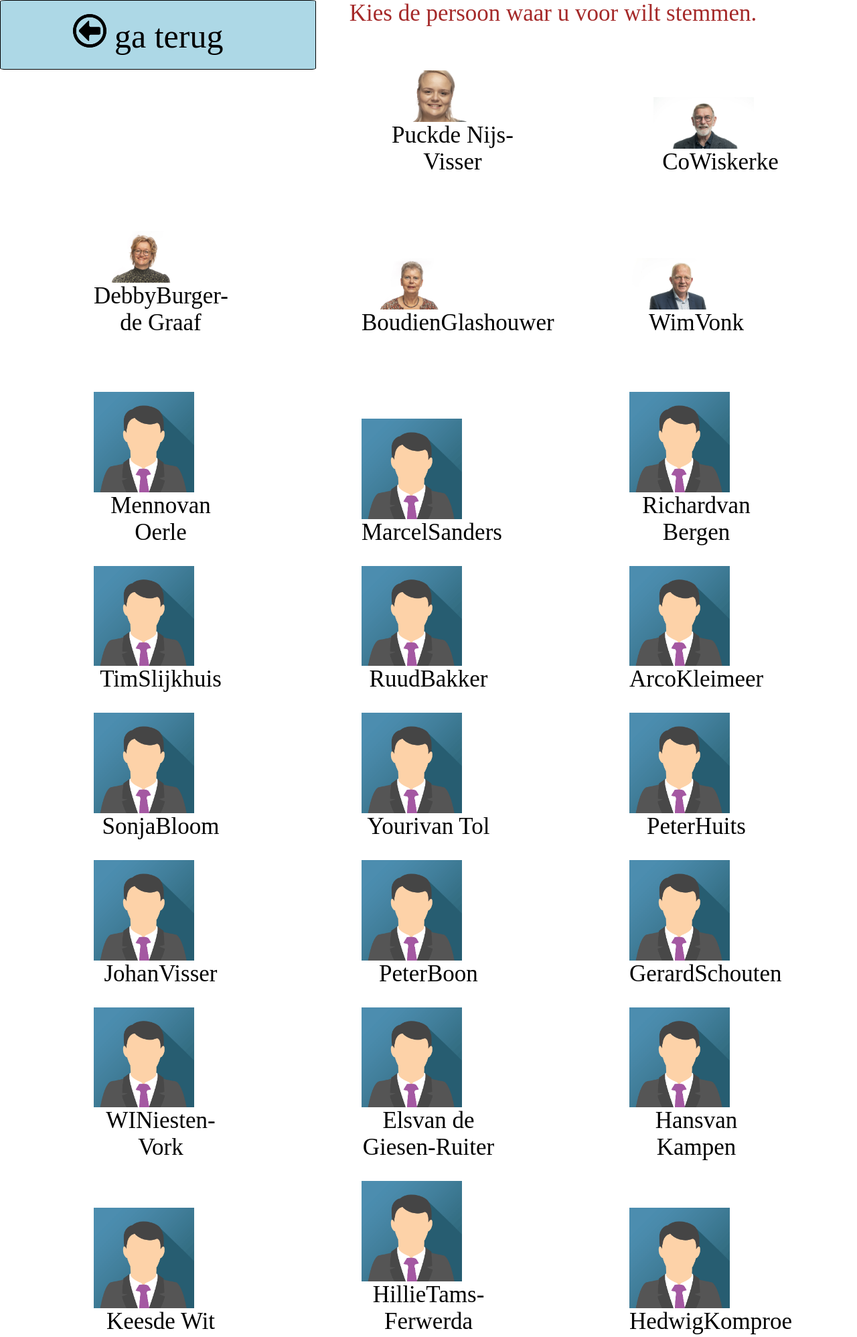
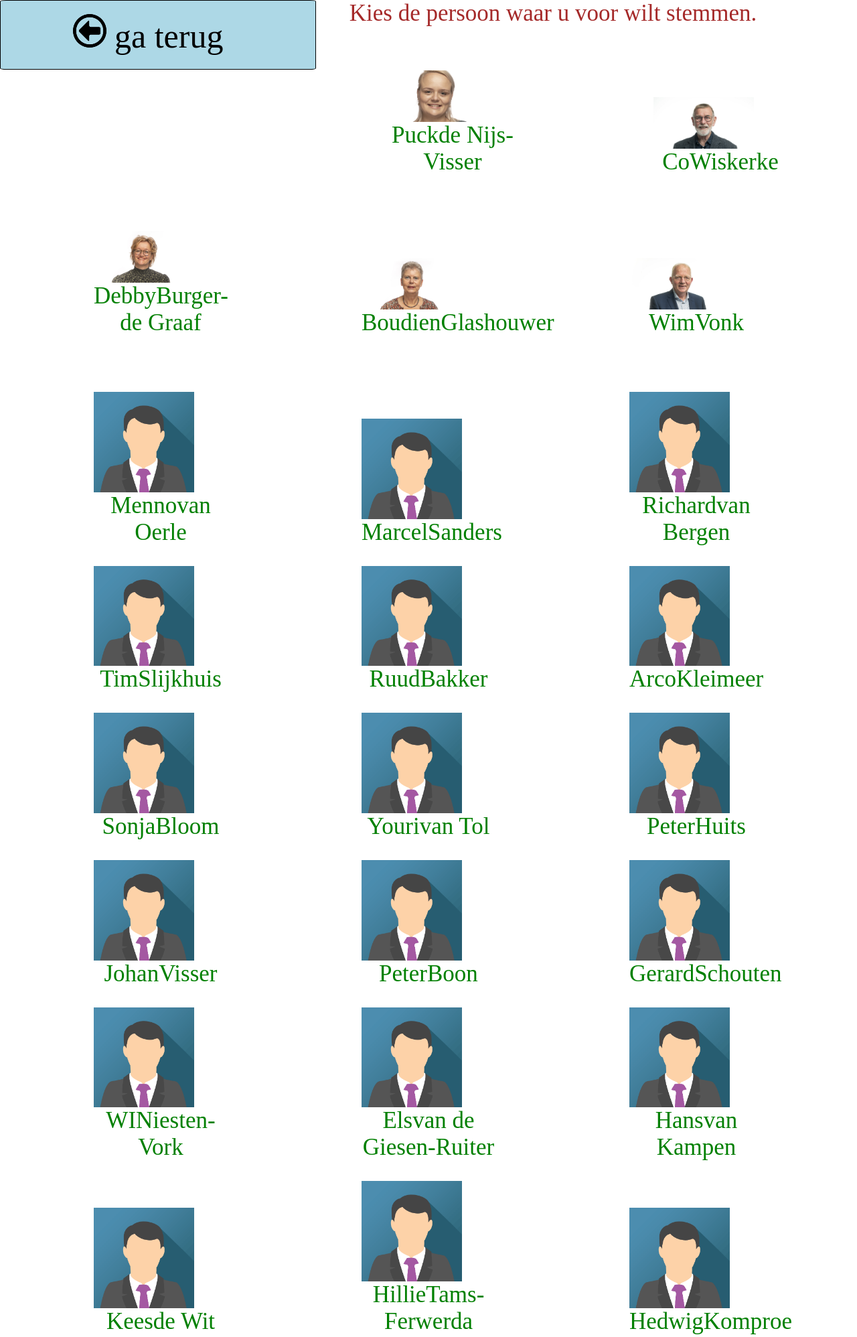
Before and after one commit to Daan7777/pro_coding, a PHP site: page /persoon.php?partij=1 in a window 1280 px wide. Shown: the top 1996 px of the page at 67% size. Run offline with PHP 8.4, Linux system fonts and the light colour scheme; the visitor is signed in with stand-in values (Sample User, id 1); data comes from the database, SQL or seed files in the repository.

Commit message:
persoon pagina gefixt

```diff
--- a/persoon.php
+++ b/persoon.php
@@ -48,7 +48,7 @@
             $filename = "./images/kandidaten/".$row['id'].".jpg";
             $exists = file_exists($filename);
             if ($exists == false) $filename = "./images/persoon.png";
-            echo "<div class='blok'>";
+            echo "<div class='blok choose'>";
             echo "    <img src='" . $filename . "' alt='".$row['voornaam']." foto' class='partij'>";
             echo "    <a class='midden knop'>".$row['voornaam'] . $row['achternaam']."</a>";
             echo "</div>";
```
